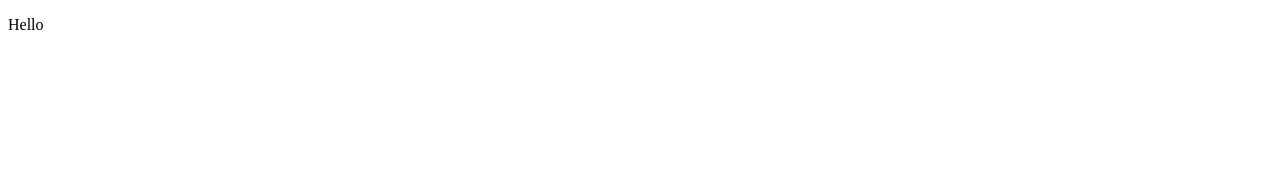
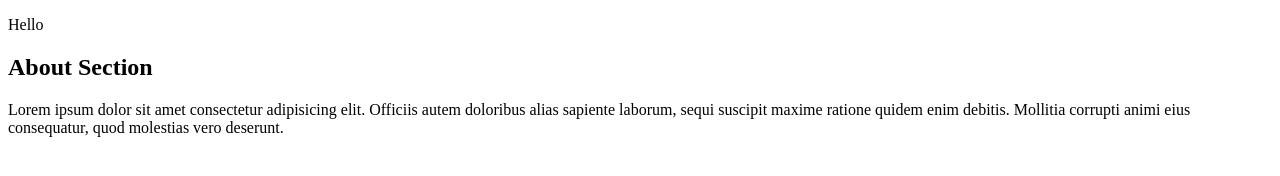
Before and after one commit to kristina-makalatia/web-204-less5, a plain HTML site: page index.html in a window 1280 px wide. Drawn offline with Linux system fonts and the light colour scheme.

Commit message:
add about us section

```diff
--- a/index.html
+++ b/index.html
@@ -7,6 +7,10 @@
     <section>
         <p>Hello</p>
     </section>
+    <section>
+        <h2>About Section</h2>
+        <p>Lorem ipsum dolor sit amet consectetur adipisicing elit. Officiis autem doloribus alias sapiente laborum, sequi suscipit maxime ratione quidem enim debitis. Mollitia corrupti animi eius consequatur, quod molestias vero deserunt.</p>
+    </section>
 
 </body>
 </html>
```
